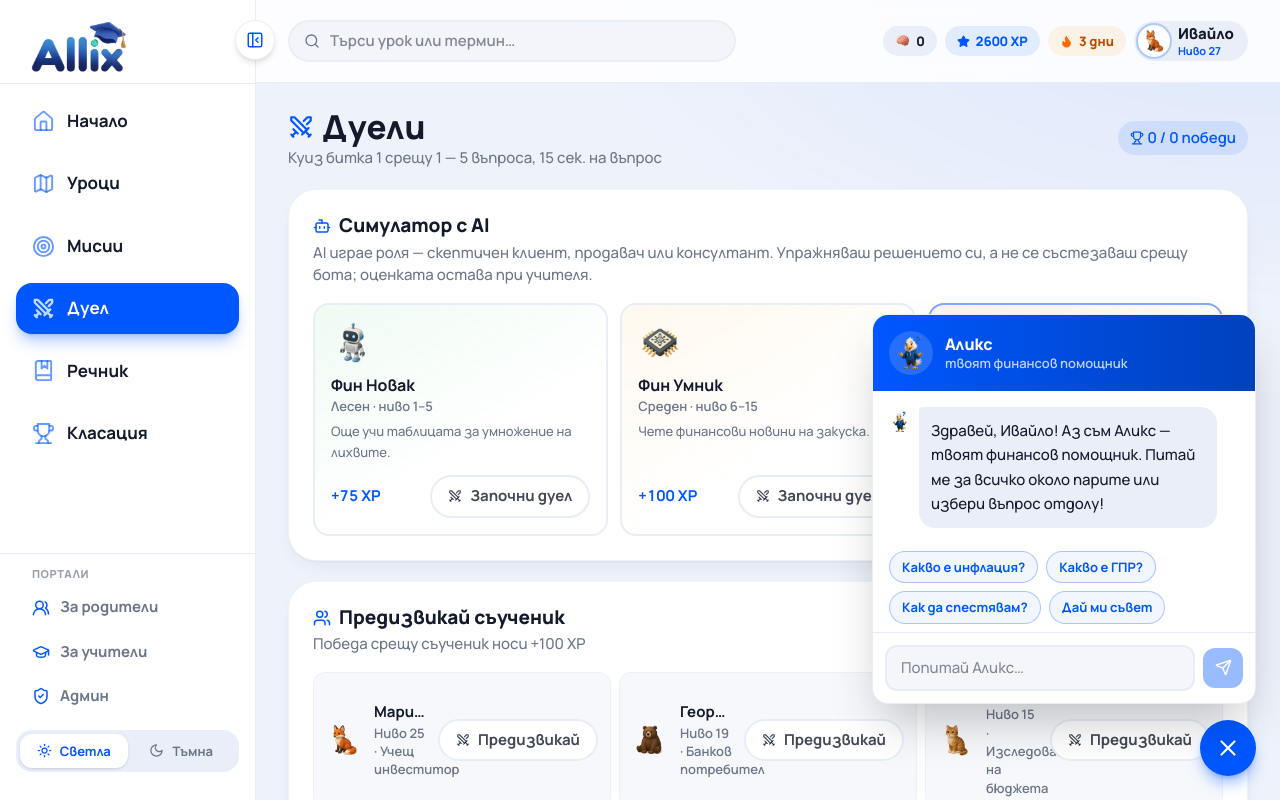
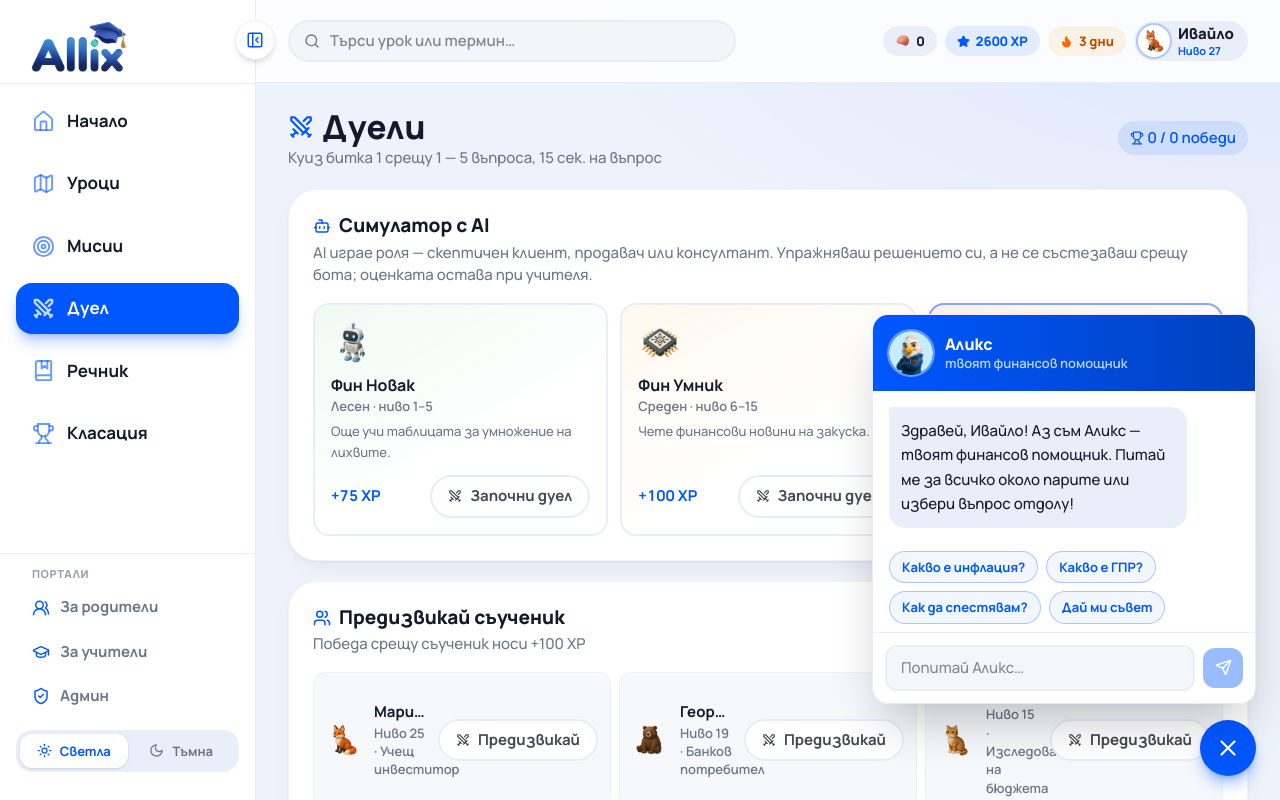
Before and after one commit to ir3nna/allix-financial-literacy, a Next.js app: page /duel in a window 1280 px wide. Both pictures are taken after a click on the button 1228 px from the left and 741 px from the top of the page. Shown: the top 800 px of the page. Built offline with nearby package versions, Linux system fonts and the light colour scheme.

Commit message:
Чат на Аликс: аватар в хедъра, махнати иконки до съобщенията
Co-Authored-By: Claude Opus 4.8 <noreply@anthropic.com>

```diff
--- a/components/fini.tsx
+++ b/components/fini.tsx
@@ -130,8 +130,9 @@ export function FiniWidget() {
           >
             {/* Заглавие */}
             <div className="flex items-center gap-3 bg-gradient-to-r from-allianz to-allianz-dark p-4 text-white">
-              <div className="flex h-11 w-11 items-center justify-center rounded-full bg-white/15 p-1">
-                <Mascot size={36} />
+              <div className="h-11 w-11 shrink-0 overflow-hidden rounded-full ring-2 ring-white/40">
+                {/* eslint-disable-next-line @next/next/no-img-element */}
+                <img src="/aliks-avatar.png" alt="Аликс" className="h-full w-full object-cover" draggable={false} />
               </div>
               <div>
                 <div className="font-extrabold leading-tight">{FINI.name}</div>
@@ -143,8 +144,7 @@ export function FiniWidget() {
             <div ref={listRef} className="flex min-h-40 flex-1 flex-col gap-3 overflow-y-auto p-4">
               {messages.map((msg, i) =>
                 msg.from === "fini" ? (
-                  <div key={i} className="flex items-start gap-2">
-                    <span className="mt-1 shrink-0"><Mascot size={22} /></span>
+                  <div key={i} className="flex">
                     <div className="max-w-[85%] rounded-2xl rounded-tl-sm bg-soft p-3 text-sm font-medium leading-relaxed">
                       {msg.text}
                     </div>
@@ -159,7 +159,7 @@ export function FiniWidget() {
               )}
               {typing && (
                 <div className="flex items-center gap-2 text-sm font-semibold text-muted">
-                  <Mascot size={20} /> Аликс пише…
+                  Аликс пише…
                 </div>
               )}
             </div>
```
Also changed, not shown: .impeccable/hook.cache.json, 1 other file (tests, documents, lock files or other folders).
